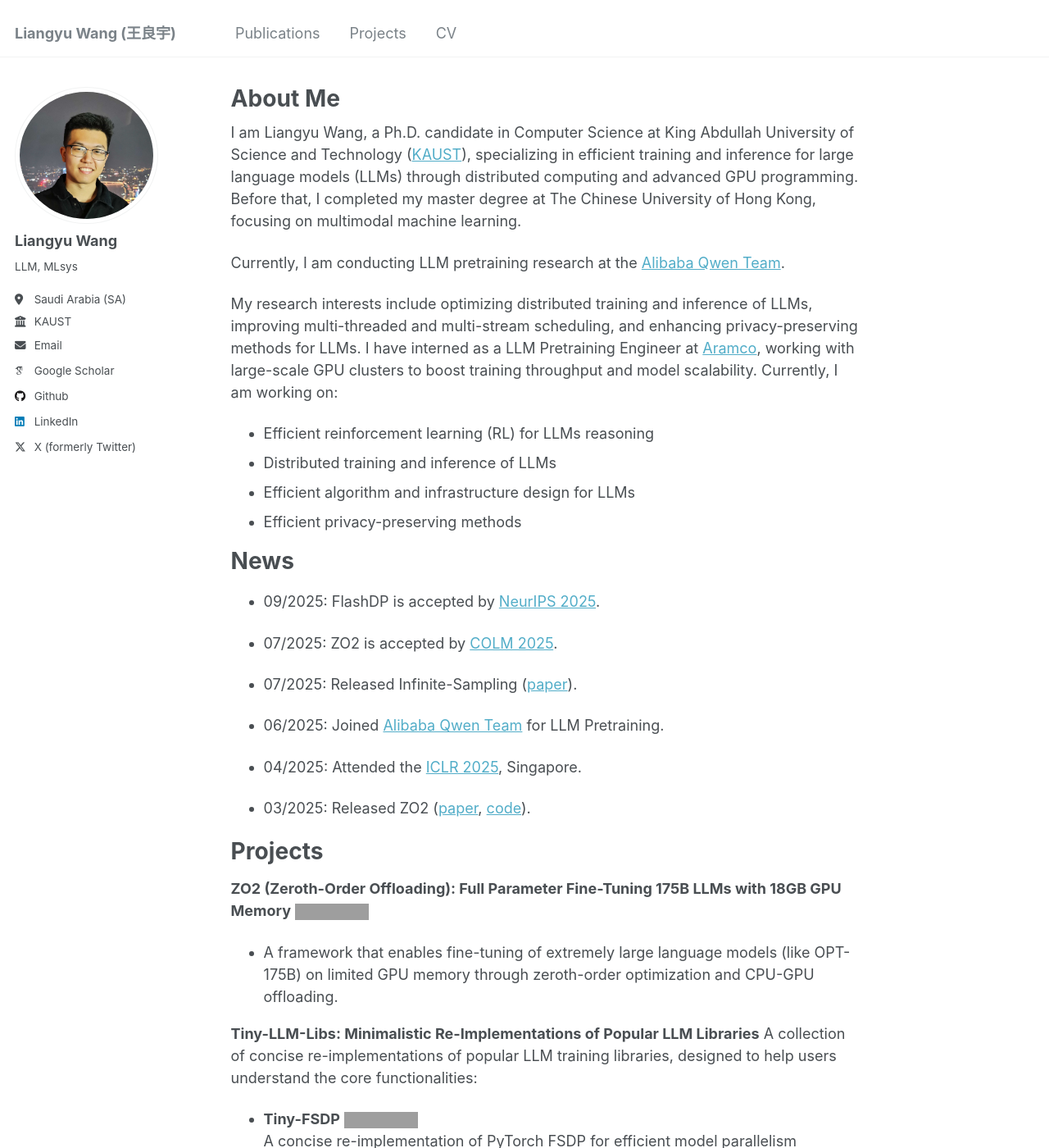
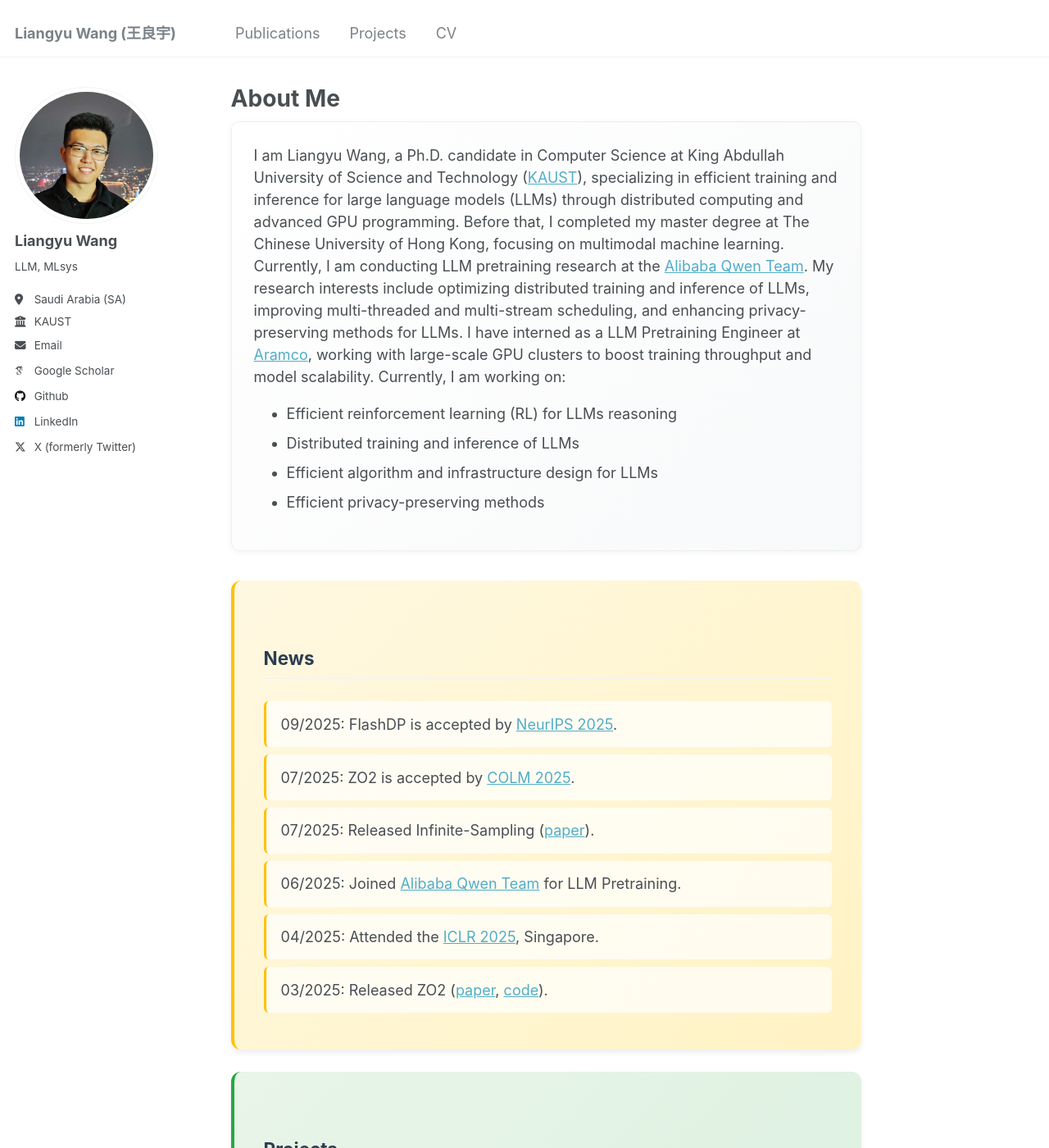
Before and after one commit to liangyuwang/liangyuwang.github.io, a Jekyll site: the page built from _pages/about.md, in a window 1280 px wide and 1400 px high. Shown: the whole window at 82% size. Built offline with Jekyll 4.4.1, drawn with Linux system fonts in a browser that asks for light colours; some web fonts are replaced; some of the changed text lies outside the part shown; grey boxes are pictures that could not be loaded.

Commit message:
add background

```diff
--- a/_includes/head/custom.html
+++ b/_includes/head/custom.html
@@ -29,4 +29,106 @@
 <script src="https://cdnjs.cloudflare.com/polyfill/v3/polyfill.min.js?features=es6"></script>
 <script id="MathJax-script" async src="https://cdn.jsdelivr.net/npm/mathjax@3/es5/tex-mml-chtml.js"></script>
 
+<!-- Custom About Page Styles -->
+<style>
+.about-section {
+  background: linear-gradient(135deg, #f8f9fa 0%, #e9ecef 100%);
+  border-radius: 12px;
+  padding: 2rem;
+  margin: 1.5rem 0;
+  box-shadow: 0 4px 6px rgba(0, 0, 0, 0.07);
+  border-left: 4px solid #007bff;
+}
+
+.news-section {
+  background: linear-gradient(135deg, #fff8e1 0%, #fff3c4 100%);
+  border-left: 4px solid #ffc107;
+}
+
+.projects-section {
+  background: linear-gradient(135deg, #e8f5e8 0%, #d4edda 100%);
+  border-left: 4px solid #28a745;
+}
+
+.publications-section {
+  background: linear-gradient(135deg, #e3f2fd 0%, #bbdefb 100%);
+  border-left: 4px solid #2196f3;
+}
+
+.reviewer-section {
+  background: linear-gradient(135deg, #fce4ec 0%, #f8bbd9 100%);
+  border-left: 4px solid #e91e63;
+}
+
+.project-item {
+  background: rgba(255, 255, 255, 0.8);
+  border-radius: 8px;
+  padding: 1.2rem;
+  margin: 1rem 0;
+  box-shadow: 0 2px 4px rgba(0, 0, 0, 0.05);
+  border: 1px solid rgba(0, 0, 0, 0.08);
+  transition: transform 0.2s ease, box-shadow 0.2s ease;
+}
+
+.project-item:hover {
+  transform: translateY(-2px);
+  box-shadow: 0 4px 12px rgba(0, 0, 0, 0.1);
+}
+
+.project-title {
+  color: #2c3e50;
+  margin-bottom: 0.5rem;
+}
+
+.project-description {
+  color: #5a6c7d;
+  line-height: 1.6;
+}
+
+.news-item {
+  background: rgba(255, 255, 255, 0.7);
+  border-radius: 6px;
+  padding: 0.8rem 1rem;
+  margin: 0.5rem 0;
+  border-left: 3px solid #ffc107;
+}
+
+.publication-item {
+  background: rgba(255, 255, 255, 0.7);
+  border-radius: 6px;
+  padding: 1rem;
+  margin: 0.8rem 0;
+  border-left: 3px solid #2196f3;
+}
+
+.intro-text {
+  background: linear-gradient(135deg, #ffffff 0%, #f8f9fa 100%);
+  border-radius: 10px;
+  padding: 1.5rem;
+  margin-bottom: 2rem;
+  box-shadow: 0 2px 8px rgba(0, 0, 0, 0.05);
+  border: 1px solid rgba(0, 0, 0, 0.05);
+}
+
+.section-title {
+  color: #2c3e50;
+  border-bottom: 2px solid #007bff;
+  padding-bottom: 0.5rem;
+  margin-bottom: 1.5rem;
+}
+
+.github-stars {
+  display: inline-block;
+  margin-left: 0.5rem;
+}
+
+.tiny-lib-item {
+  background: rgba(255, 255, 255, 0.6);
+  border-radius: 6px;
+  padding: 0.8rem;
+  margin: 0.5rem 0;
+  border-left: 2px solid #28a745;
+}
+</style>
+
 <!-- end custom head snippets -->
--- a/_pages/about.md
+++ b/_pages/about.md
@@ -6,79 +6,116 @@ redirect_from:
   - /about/
   - /about.html
 ---
-I am Liangyu Wang, a Ph.D. candidate in Computer Science at King Abdullah University of Science and Technology ([KAUST](https://www.kaust.edu.sa/en/)), specializing in efficient training and inference for large language models (LLMs) through distributed computing and advanced GPU programming.
+
+<div class="intro-text">
+I am Liangyu Wang, a Ph.D. candidate in Computer Science at King Abdullah University of Science and Technology (<a href="https://www.kaust.edu.sa/en/">KAUST</a>), specializing in efficient training and inference for large language models (LLMs) through distributed computing and advanced GPU programming.
 Before that, I completed my master degree at The Chinese University of Hong Kong, focusing on multimodal machine learning.
 
-Currently, I am conducting LLM pretraining research at the [Alibaba Qwen Team](https://huggingface.co/Qwen).
+Currently, I am conducting LLM pretraining research at the <a href="https://huggingface.co/Qwen">Alibaba Qwen Team</a>.
 
-My research interests include optimizing distributed training and inference of LLMs, improving multi-threaded and multi-stream scheduling, and enhancing privacy-preserving methods for LLMs. I have interned as a LLM Pretraining Engineer at [Aramco](https://www.aramco.com/), working with large-scale GPU clusters to boost training throughput and model scalability. Currently, I am working on:
+My research interests include optimizing distributed training and inference of LLMs, improving multi-threaded and multi-stream scheduling, and enhancing privacy-preserving methods for LLMs. I have interned as a LLM Pretraining Engineer at <a href="https://www.aramco.com/">Aramco</a>, working with large-scale GPU clusters to boost training throughput and model scalability. Currently, I am working on:
 
-* Efficient reinforcement learning (RL) for LLMs reasoning
-* Distributed training and inference of LLMs
-* Efficient algorithm and infrastructure design for LLMs
-* Efficient privacy-preserving methods
+<ul>
+<li>Efficient reinforcement learning (RL) for LLMs reasoning</li>
+<li>Distributed training and inference of LLMs</li>
+<li>Efficient algorithm and infrastructure design for LLMs</li>
+<li>Efficient privacy-preserving methods</li>
+</ul>
+</div>
 
-News
-====
+<div class="about-section news-section">
+<h2 class="section-title">News</h2>
 
-* 09/2025: FlashDP is accepted by [NeurIPS 2025](https://neurips.cc/).
+<div class="news-item">09/2025: FlashDP is accepted by <a href="https://neurips.cc/">NeurIPS 2025</a>.</div>
 
-* 07/2025: ZO2 is accepted by [COLM 2025](https://colmweb.org/index.html).
+<div class="news-item">07/2025: ZO2 is accepted by <a href="https://colmweb.org/index.html">COLM 2025</a>.</div>
 
-* 07/2025: Released Infinite-Sampling ([paper](https://arxiv.org/pdf/2506.22950)).
+<div class="news-item">07/2025: Released Infinite-Sampling (<a href="https://arxiv.org/pdf/2506.22950">paper</a>).</div>
 
-* 06/2025: Joined [Alibaba Qwen Team](https://huggingface.co/Qwen) for LLM Pretraining.
+<div class="news-item">06/2025: Joined <a href="https://huggingface.co/Qwen">Alibaba Qwen Team</a> for LLM Pretraining.</div>
 
-* 04/2025: Attended the [ICLR 2025](https://openreview.net/group?id=ICLR.cc/2025/Conference), Singapore.
+<div class="news-item">04/2025: Attended the <a href="https://openreview.net/group?id=ICLR.cc/2025/Conference">ICLR 2025</a>, Singapore.</div>
 
-* 03/2025: Released ZO2 ([paper](https://arxiv.org/abs/2503.12668), [code](https://github.com/liangyuwang/zo2)).
+<div class="news-item">03/2025: Released ZO2 (<a href="https://arxiv.org/abs/2503.12668">paper</a>, <a href="https://github.com/liangyuwang/zo2">code</a>).</div>
+</div>
 
-Projects
-========
+<div class="about-section projects-section">
+<h2 class="section-title">Projects</h2>
 
-**ZO2 (Zeroth-Order Offloading): Full Parameter Fine-Tuning 175B LLMs with 18GB GPU Memory** [![GitHub stars](https://img.shields.io/github/stars/liangyuwang/zo2?style=social)](https://github.com/liangyuwang/zo2)
-- A framework that enables fine-tuning of extremely large language models (like OPT-175B) on limited GPU memory through zeroth-order optimization and CPU-GPU offloading.
+<div class="project-item">
+<div class="project-title"><strong>ZO2 (Zeroth-Order Offloading): Full Parameter Fine-Tuning 175B LLMs with 18GB GPU Memory</strong> <span class="github-stars"><a href="https://github.com/liangyuwang/zo2"><img src="https://img.shields.io/github/stars/liangyuwang/zo2?style=social" alt="GitHub stars"></a></span></div>
+<div class="project-description">A framework that enables fine-tuning of extremely large language models (like OPT-175B) on limited GPU memory through zeroth-order optimization and CPU-GPU offloading.</div>
+</div>
 
-**Tiny-LLM-Libs: Minimalistic Re-Implementations of Popular LLM Libraries**
-A collection of concise re-implementations of popular LLM training libraries, designed to help users understand the core functionalities:
-- **Tiny-FSDP** [![GitHub stars](https://img.shields.io/github/stars/liangyuwang/Tiny-FSDP?style=social)](https://github.com/liangyuwang/Tiny-FSDP)
+<div class="project-item">
+<div class="project-title"><strong>Tiny-LLM-Libs: Minimalistic Re-Implementations of Popular LLM Libraries</strong></div>
+<div class="project-description">A collection of concise re-implementations of popular LLM training libraries, designed to help users understand the core functionalities:</div>
+
+<div class="tiny-lib-item">
+<strong>Tiny-FSDP</strong> <span class="github-stars"><a href="https://github.com/liangyuwang/Tiny-FSDP"><img src="https://img.shields.io/github/stars/liangyuwang/Tiny-FSDP?style=social" alt="GitHub stars"></a></span><br>
 A concise re-implementation of PyTorch FSDP for efficient model parallelism
-- **Tiny-DeepSpeed** [![GitHub stars](https://img.shields.io/github/stars/liangyuwang/Tiny-DeepSpeed?style=social)](https://github.com/liangyuwang/Tiny-DeepSpeed)
+</div>
+
+<div class="tiny-lib-item">
+<strong>Tiny-DeepSpeed</strong> <span class="github-stars"><a href="https://github.com/liangyuwang/Tiny-DeepSpeed"><img src="https://img.shields.io/github/stars/liangyuwang/Tiny-DeepSpeed?style=social" alt="GitHub stars"></a></span><br>
 A minimalistic re-implementation of DeepSpeed's core functionalities for distributed training
-- **Tiny-Megatron** [![GitHub stars](https://img.shields.io/github/stars/liangyuwang/Tiny-Megatron?style=social)](https://github.com/liangyuwang/Tiny-Megatron)
+</div>
+
+<div class="tiny-lib-item">
+<strong>Tiny-Megatron</strong> <span class="github-stars"><a href="https://github.com/liangyuwang/Tiny-Megatron"><img src="https://img.shields.io/github/stars/liangyuwang/Tiny-Megatron?style=social" alt="GitHub stars"></a></span><br>
 A simplified version of NVIDIA's Megatron-LM for model parallelism and pipeline parallelism
+</div>
+</div>
 
-Publications
-============
+<div class="project-item">
+<div class="project-title"><strong>Train Large Model from Scratch: A Minimal Pre-Training Stack for GPT-Style Language Models</strong> <span class="github-stars"><a href="https://github.com/liangyuwang/train-large-model-from-scratch"><img src="https://img.shields.io/github/stars/liangyuwang/train-large-model-from-scratch?style=social" alt="GitHub stars"></a></span></div>
+<div class="project-description">A hackable and developer-friendly framework featuring modular GPT architecture with FA/GQA/MoE support, distributed training with ZeRO-1, mixed precision training, and comprehensive profiling utilities for efficient large model pre-training.</div>
+</div>
+</div>
 
-* **ZO2: Scalable Zeroth-Order Fine-Tuning for Extremely Large Language Models with Limited GPU Memory**
-  **Liangyu Wang**, Jie Ren, Hang Xu, Junxiao Wang, Huanyi Xie, David E. Keyes, and Di Wang
-  COLM, 2025
-  [Paper](https://arxiv.org/abs/2503.12668) | [Code](https://github.com/liangyuwang/zo2)
+<div class="about-section publications-section">
+<h2 class="section-title">Publications</h2>
 
-* **FlashDP: Memory-Efficient and High-Throughput DP-SGD Training for Large Language Models**
-  **Liangyu Wang**, Junxiao Wang, Jie Ren, Zihang Xiang, David E. Keyes, and Di Wang
-  NeurIPS 2025
-  [Paper](https://arxiv.org/abs/2507.01154) | [Code](https://github.com/kaustpradalab/flashdp)
+<div class="publication-item">
+<strong>ZO2: Scalable Zeroth-Order Fine-Tuning for Extremely Large Language Models with Limited GPU Memory</strong><br>
+<strong>Liangyu Wang</strong>, Jie Ren, Hang Xu, Junxiao Wang, Huanyi Xie, David E. Keyes, and Di Wang<br>
+COLM, 2025<br>
+<a href="https://arxiv.org/abs/2503.12668">Paper</a> | <a href="https://github.com/liangyuwang/zo2">Code</a>
+</div>
 
-* **Infinite-Sampling: Efficient and Stable Grouped RL Training for Large Language Models**
-  **Liangyu Wang**, Huanyi Xie, Xinhai Wang, Tianjin Huang, Mengdi Li, and Di Wang
-  preprint arXiv:2506.22950, 2025
-  [Paper](https://arxiv.org/pdf/2506.22950)
+<div class="publication-item">
+<strong>FlashDP: Memory-Efficient and High-Throughput DP-SGD Training for Large Language Models</strong><br>
+<strong>Liangyu Wang</strong>, Junxiao Wang, Jie Ren, Zihang Xiang, David E. Keyes, and Di Wang<br>
+NeurIPS 2025<br>
+<a href="https://arxiv.org/abs/2507.01154">Paper</a> | <a href="https://github.com/kaustpradalab/flashdp">Code</a>
+</div>
 
-* **DistZO2: : High-Throughput and Memory-Efficient Zeroth-Order Fine-tuning LLMs with Distributed Parallel Computing**
-  **Liangyu Wang**, Huanyi Xie, and Di Wang
-  preprint arXiv:2507.03211, 2025
-  [Paper](https://arxiv.org/pdf/2507.03211) | [Code](https://github.com/liangyuwang/zo2)
+<div class="publication-item">
+<strong>Infinite-Sampling: Efficient and Stable Grouped RL Training for Large Language Models</strong><br>
+<strong>Liangyu Wang</strong>, Huanyi Xie, Xinhai Wang, Tianjin Huang, Mengdi Li, and Di Wang<br>
+preprint arXiv:2506.22950, 2025<br>
+<a href="https://arxiv.org/pdf/2506.22950">Paper</a>
+</div>
 
-* **WiP: Towards Light Adaptation of Large Language Models For Personal Hardware**
-  **Liangyu Wang**, Junxiao Wang and Di Wang
-  Mobisys workshop 2024
-  [Paper](https://dl.acm.org/doi/pdf/10.1145/3662006.3662065)
+<div class="publication-item">
+<strong>DistZO2: High-Throughput and Memory-Efficient Zeroth-Order Fine-tuning LLMs with Distributed Parallel Computing</strong><br>
+<strong>Liangyu Wang</strong>, Huanyi Xie, and Di Wang<br>
+preprint arXiv:2507.03211, 2025<br>
+<a href="https://arxiv.org/pdf/2507.03211">Paper</a> | <a href="https://github.com/liangyuwang/zo2">Code</a>
+</div>
 
-Reviewer Service
-================
+<div class="publication-item">
+<strong>WiP: Towards Light Adaptation of Large Language Models For Personal Hardware</strong><br>
+<strong>Liangyu Wang</strong>, Junxiao Wang and Di Wang<br>
+Mobisys workshop 2024<br>
+<a href="https://dl.acm.org/doi/pdf/10.1145/3662006.3662065">Paper</a>
+</div>
+</div>
 
-- Program Committee for [AAAI 2026](https://aaai.org/conference/aaai/aaai-26/)
-- Reviewer for [ICLR 2025](https://iclr.cc/)
-- Reviewer for [COLM 2025](https://colmweb.org/)
+<div class="about-section reviewer-section">
+<h2 class="section-title">Reviewer Service</h2>
+
+<div class="news-item">Program Committee for <a href="https://aaai.org/conference/aaai/aaai-26/">AAAI 2026</a></div>
+<div class="news-item">Reviewer for <a href="https://iclr.cc/">ICLR 2025</a></div>
+<div class="news-item">Reviewer for <a href="https://colmweb.org/">COLM 2025</a></div>
+</div>
```
